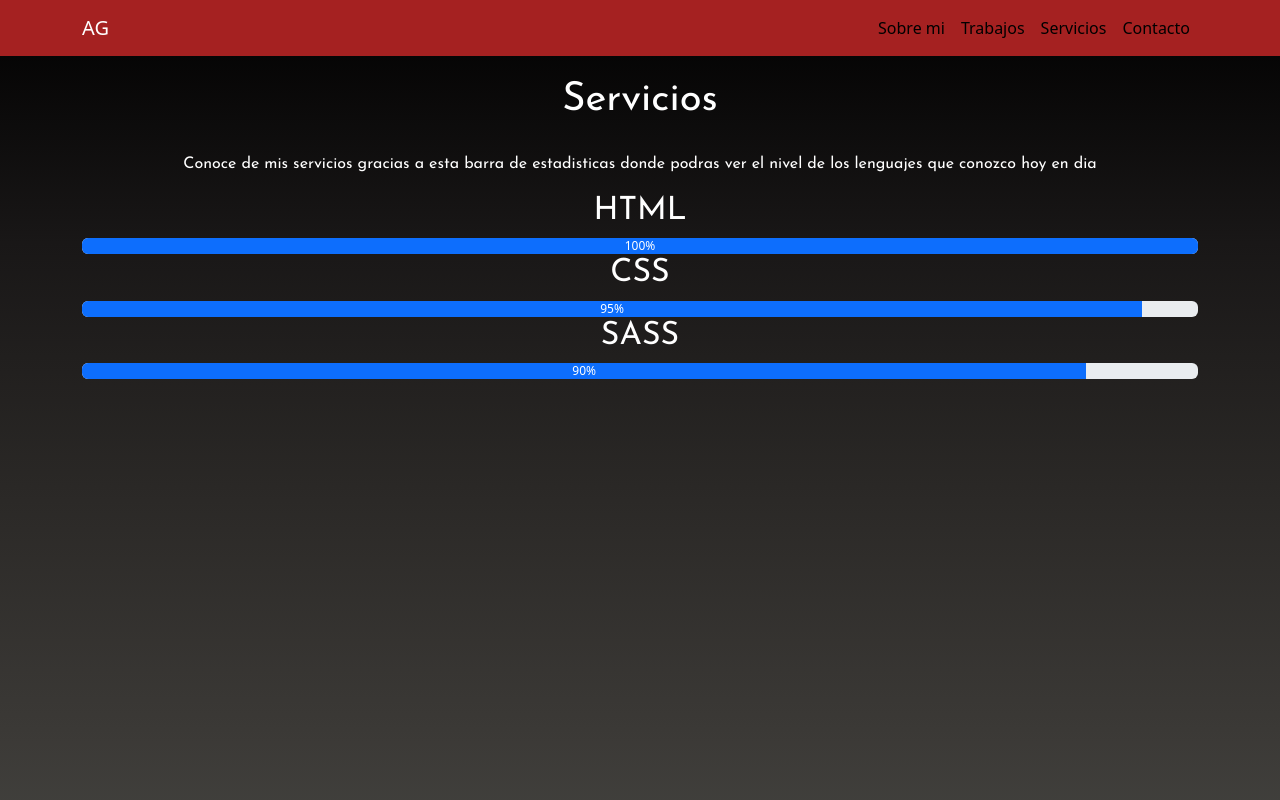
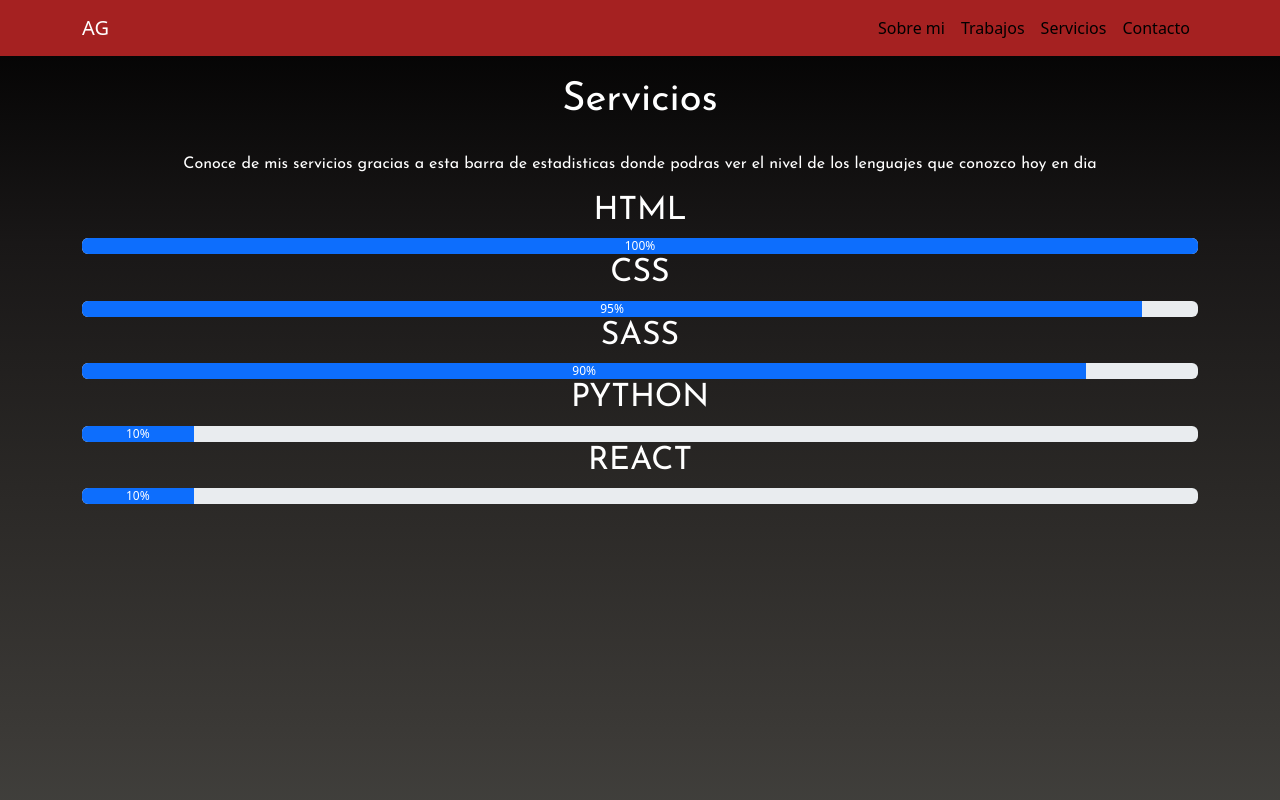
Before and after one commit to agusgmnz/tercera-preentrega-Gimenez---copia, a website: page pages/servicio.html in a window 1280 px wide. Shown: the top 800 px of the page. Drawn offline with nearby package versions, Linux system fonts and the light colour scheme.

Commit message:
agregue mas barra a servicios

```diff
--- a/pages/servicio.html
+++ b/pages/servicio.html
@@ -136,6 +136,36 @@
               <div class="progress-bar" style="width: 90%">90%</div>
             </div>
           </div>
+          <div class="container">
+            <h2 class="titulo-barra animate__animated animate__backInDown">
+              PYTHON
+            </h2>
+            <div
+              class="progress animate__animated animate__bounceInLeft"
+              role="progressbar"
+              aria-label="Example with label"
+              aria-valuenow="25"
+              aria-valuemin="0"
+              aria-valuemax="100"
+            >
+              <div class="progress-bar" style="width: 10%">10%</div>
+            </div>
+          </div>
+          <div class="container">
+            <h2 class="titulo-barra animate__animated animate__backInDown">
+              REACT
+            </h2>
+            <div
+              class="progress animate__animated animate__bounceInLeft"
+              role="progressbar"
+              aria-label="Example with label"
+              aria-valuenow="25"
+              aria-valuemin="0"
+              aria-valuemax="100"
+            >
+              <div class="progress-bar" style="width: 10%">10%</div>
+            </div>
+          </div>
         </article>
       </section>
     </main>
```
